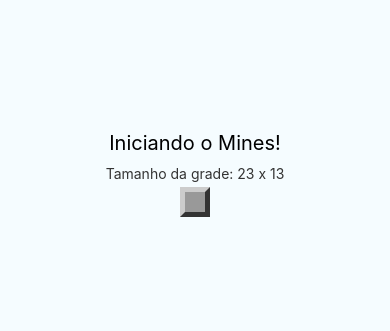
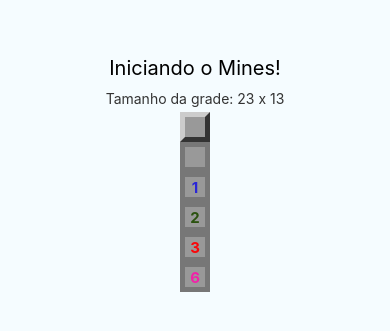
Before and after one commit to ThiagoPereiraSje/campo-minado-react-native, a React Native app in the folder mines/: screen / in a window 390 px wide. Shown: the part 253-584 px from the top of the page. Built offline with nearby package versions, Linux system fonts and the light colour scheme.

Commit message:
Componente Field parte 2.

```diff
--- a/mines/App.js
+++ b/mines/App.js
@@ -16,6 +16,11 @@
         </Text>
 
         <Field />
+        <Field opened />
+        <Field opened nearMines={1} />
+        <Field opened nearMines={2} />
+        <Field opened nearMines={3} />
+        <Field opened nearMines={6} />
       </View>
     );
   }
--- a/mines/src/components/Field.js
+++ b/mines/src/components/Field.js
@@ -1,14 +1,41 @@
 import React from 'react';
-import { View, StyleSheet } from 'react-native';
+import { View, StyleSheet, Text } from 'react-native';
 import params from '../params';
 
 export default props => {
+    const { mined, opened, nearMines } = props;
+
     const styleField = [styles.field];
-    // outros estilos aqui!
+    if (opened) styleField.push(styles.opened);
     if (styleField.length === 1) styleField.push(styles.regular);
 
+    let color = null;
+
+    switch (nearMines) {
+        case 1:
+            color = '#2A26D7';
+        break;
+
+        case 2:
+            color = '#2B520F';
+        break;
+
+        case 3: case 4: case 5:
+            color = '#F9060A';
+        break;
+
+        case 6: case 7: case 8:
+            color = '#F221A9';
+        break;
+    }
+
     return (
-        <View style={styleField}></View>
+        <View style={styleField}>
+            {!mined && opened && nearMines > 0 ?
+                <Text style={[ styles.label, { color } ]}> { nearMines } </Text> :
+                false
+            }
+        </View>
     );
 }
 
@@ -25,5 +52,17 @@
         borderTopColor: '#CCC',
         borderRightColor: '#333',
         borderBottomColor: '#333',
+    },
+
+    opened: {
+        backgroundColor: '#999',
+        borderColor: '#777',
+        alignItems: 'center',
+        justifyContent: 'center',
+    },
+
+    label: {
+        fontWeight: 'bold',
+        fontSize: params.fontSize,
     }
 });
```
